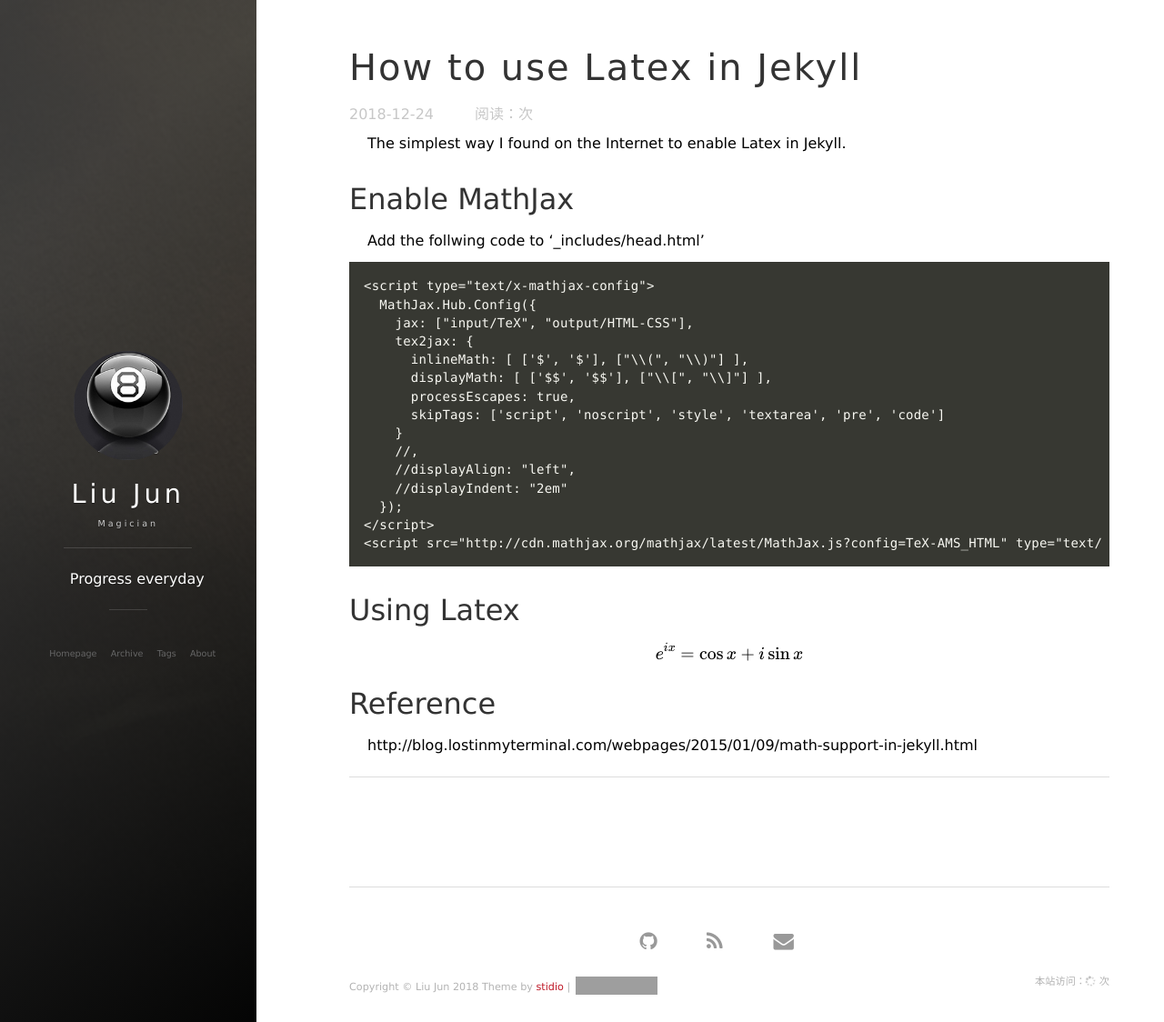
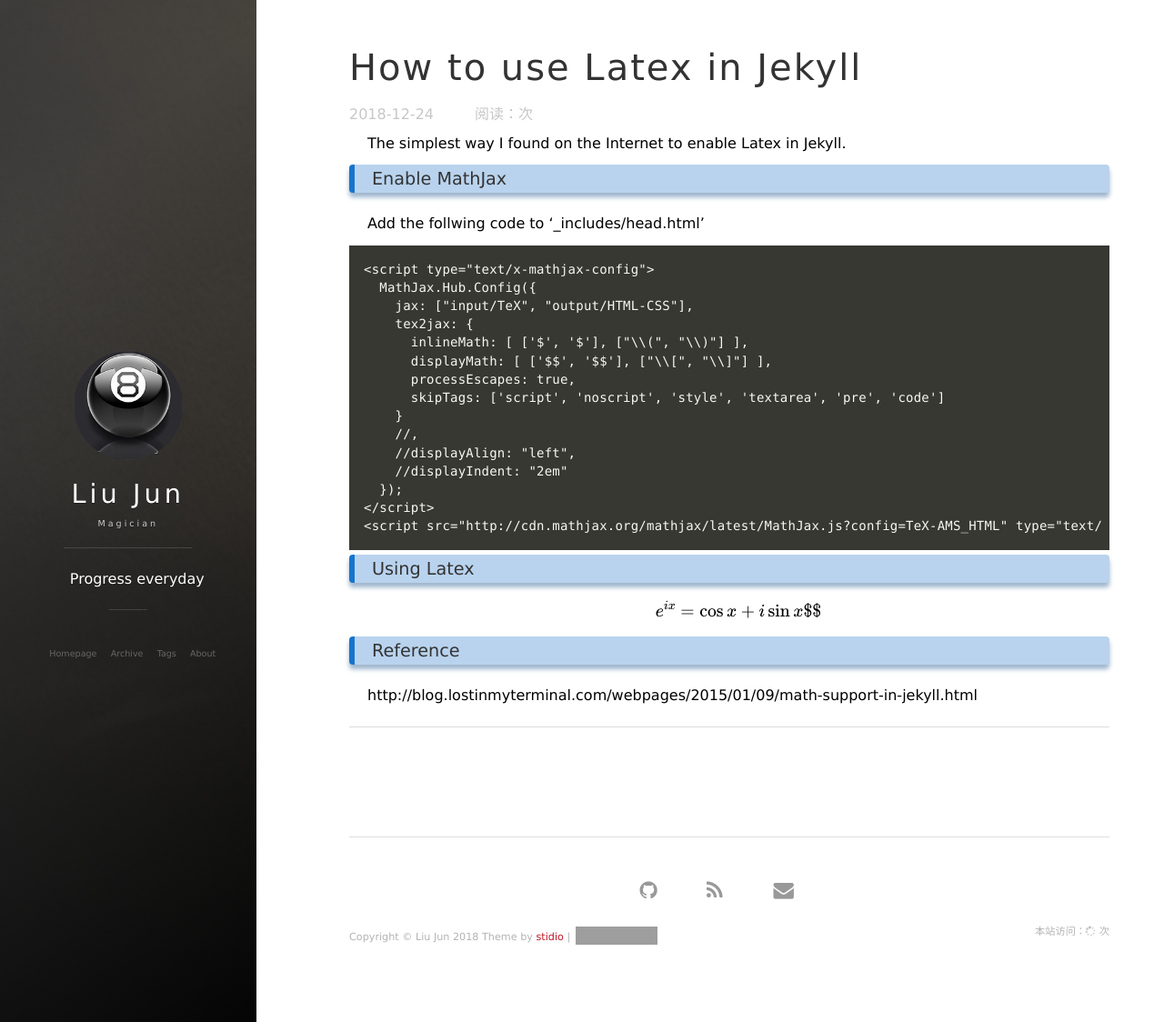
Before and after one commit to nicklj/nicklj.github.io, a Jekyll site: the page built from _posts/2018-12-24-my_first_post.md, in a window 1280 px wide and 1124 px high. Shown: the whole window at 91% size. Built offline with Jekyll 4.4.1, drawn with Linux system fonts in a browser that asks for light colours; nearby versions of some CDN libraries; formulas are drawn with MathJax 3; comment, search, counter and statistics services are not loaded; grey boxes are pictures that could not be loaded.

```diff
--- a/_posts/2018-12-24-my_first_post.md
+++ b/_posts/2018-12-24-my_first_post.md
@@ -7,7 +7,7 @@ tags: [Jekyll]
 
 The simplest way I found on the Internet to enable Latex in Jekyll.
 
-## Enable MathJax ##
+### Enable MathJax ###
 
 Add the follwing code to '_includes/head.html'
 ~~~
@@ -28,9 +28,11 @@ Add the follwing code to '_includes/head.html'
 <script src="http://cdn.mathjax.org/mathjax/latest/MathJax.js?config=TeX-AMS_HTML" type="text/javascript"></script>
 ~~~
 
-## Using Latex ##
+### Using Latex ###
 
-$$ e^{ix} = \cos x + i \sin x $$
+\\[
+e^{ix} = \cos x + i \sin x $$
+\\]
 
-## Reference ##
+### Reference ###
 http://blog.lostinmyterminal.com/webpages/2015/01/09/math-support-in-jekyll.html
```
Also changed, not shown: 6 other files.
